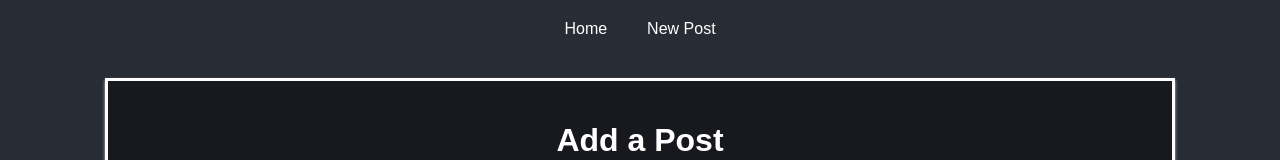
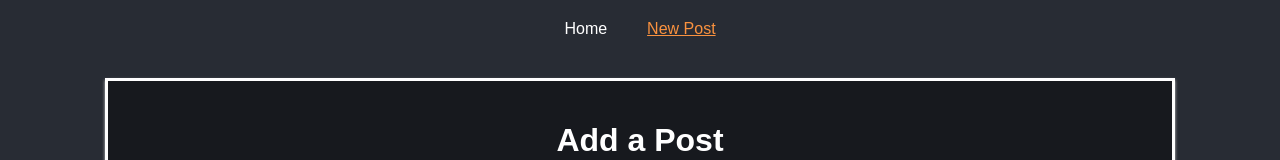
Before and after one commit to federico-allegrini/react-study-http-ajax, a React (Create React App) app: page /new-post in a window 1280 px wide. Shown: the top 160 px of the page. Built offline with nearby package versions, Linux system fonts and the light colour scheme.

Commit message:
Absolute vs relative path, styling active route

```diff
--- a/src/containers/Blog/Blog.css
+++ b/src/containers/Blog/Blog.css
@@ -17,6 +17,7 @@
 }
 
 .Blog a:hover,
-.Blog a:active {
-  color: #dedede;
+.Blog a:active,
+.Blog a.active .Blog a.my-active {
+  color: #fa923f;
 }
--- a/src/containers/Blog/Blog.js
+++ b/src/containers/Blog/Blog.js
@@ -1,5 +1,5 @@
 import React, { Component } from "react";
-import { Route, Link } from "react-router-dom";
+import { Route, NavLink } from "react-router-dom";
 
 import Posts from "./Posts/Posts";
 import NewPost from "./NewPost/NewPost";
@@ -8,24 +8,32 @@
 
 class Blog extends Component {
   render() {
+    console.log(this.props);
     return (
       <div className="Blog">
         <header>
           <nav>
             <ul>
               <li>
-                <Link to="/">Home</Link>
+                <NavLink to="/" exact activeClassName="my-active">
+                  Home
+                </NavLink>
               </li>
               <li>
-                <Link
+                <NavLink
                   to={{
-                    pathname: "/new-post",
+                    pathname: "/new-post", // Always absolute Path
+                    // pathname: this.props.match.url + "/new-post", // Relative Path
                     hash: "#submit",
                     search: "?quick-submit=true",
                   }}
+                  activeStyle={{
+                    color: "#fa923f",
+                    textDecoration: "underline",
+                  }}
                 >
                   New Post
-                </Link>
+                </NavLink>
               </li>
             </ul>
           </nav>
```
